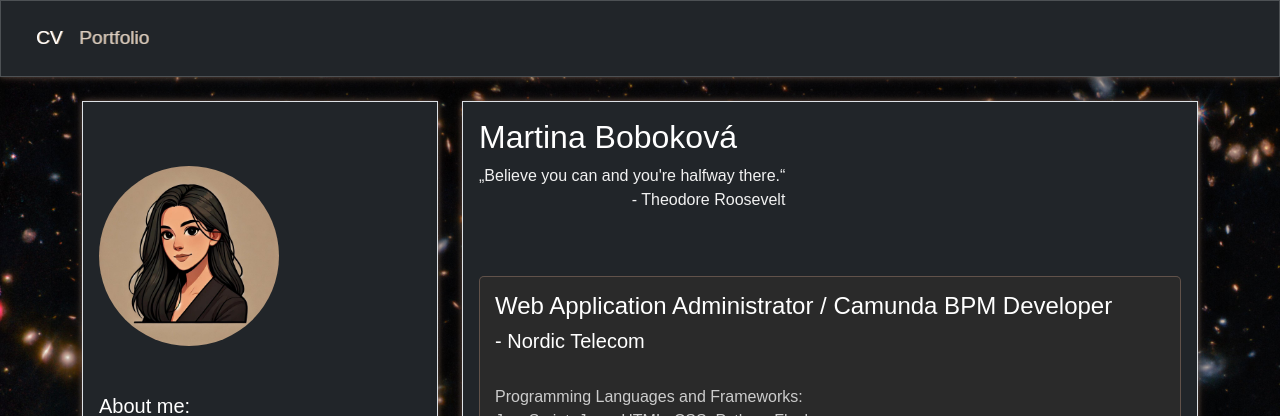
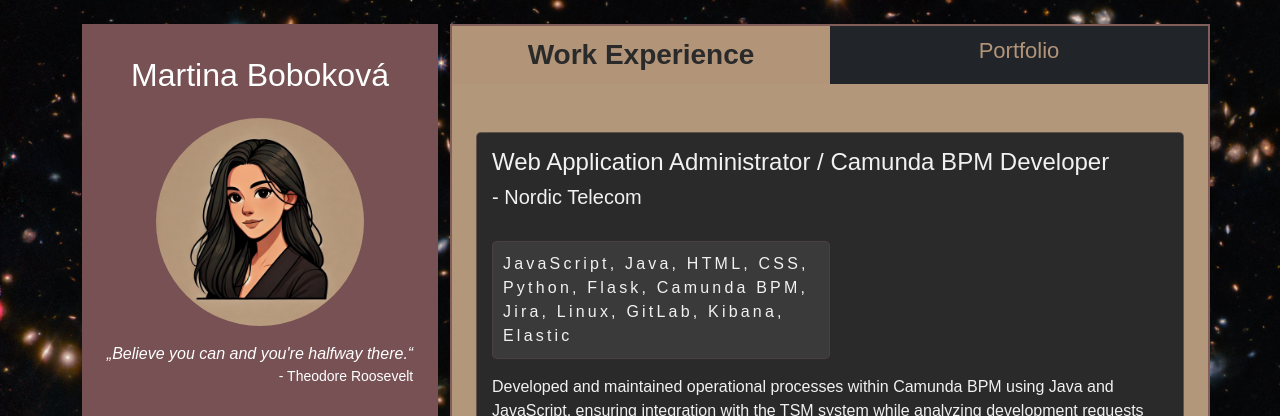
Before and after one commit to mbobokova/my_bio, a Flask app: page / in a window 1280 px wide. Shown: the top 416 px of the page. Run offline with Flask 3, Linux system fonts and the light colour scheme.

Commit message:
- full redesign

```diff
--- a/main.py
+++ b/main.py
@@ -13,10 +13,15 @@ df_portfolio.columns = df_portfolio.columns.str.strip()
 
 @app.route("/", methods=["GET", "POST"])
 def bio():
-    jobs = df_jobs[['position_name', 'company', 'job_description', 'job_detail',
-                    'start_date', 'end_date']].to_dict(orient='records')
+    jobs = df_jobs[df_jobs['priority'] == 1]
+    jobs = jobs[['position_name', 'company', 'tech', 'job_description', 'job_detail',
+                 'start_date', 'end_date']].to_dict(orient='records')
 
-    return render_template("bio.html", jobs=jobs)
+    old_jobs = df_jobs[df_jobs['priority'] == 2]
+    old_jobs = old_jobs[['position_name', 'company', 'tech', 'job_description', 'job_detail',
+                         'start_date', 'end_date']].to_dict(orient='records')
+
+    return render_template("bio.html", jobs=jobs, old_jobs=old_jobs)
 
 
 @app.route("/portfolio/", methods=["GET", "POST"])
@@ -25,6 +30,11 @@ def portfolio():
     return render_template("portfolio.html", projects=projects)
 
 
+"""
 if __name__ == "__main__":
     port = int(os.environ.get("PORT", 5000))
     app.run(debug=False, host="0.0.0.0", port=port)
+"""
+if __name__ == "__main__":
+    with app.app_context():
+        app.run(debug=True, port=5001)
--- a/static/css/style.css
+++ b/static/css/style.css
@@ -1,3 +1,5 @@
+/* Background */
+
 body.custom-background {
     background-image: url('../images/nasa_background.jpeg');
     background-repeat: repeat;
@@ -8,12 +10,63 @@ body.custom-background {
     font-family: Arial, sans-serif;
 }
 
-h1, h2, h3, h4, h5, h6 {
+/* About Col */
+
+.about_col {
+    background-color: #775153;
     color: #ffffff;
+
+}
+.main_about {
+    position: -webkit-sticky; /* For Safari */
+    position: sticky;
+    top: 0; /* Make it stick at the top */
 }
 
-p, h6 {
-    color: #cccccc;
+.bio_name blockquote {
+    font-style: italic;
+}
+.bio_name blockquote span {
+    font-style:normal;
+    font-size: 14px;
+}
+.bio_about img {
+    max-width: 240px;
+}
+.bio_contact img {
+    max-width: 24px;
+    margin-right: 6px;
+}
+.about_col ul {
+    list-style-type:none;
+}
+
+.bio_skills, .bio_contact {
+    background-color: #2a2a2a;
+    border: 1px solid rgba(224, 176, 150, 0.3);
+    padding: 10px;
+    margin: 10px;
+    border-radius: 5px;
+}
+.bio_skills {
+    background-image: url('../images/technology.png');
+    background-size: 25%;
+    background-position: top 6px left 6px;
+    background-repeat: no-repeat;
+}
+.bio_contact {
+    background-image: url('../images/communicate.png');
+    background-size: 30%;
+    background-position: top 16px right 16px;
+    background-repeat: no-repeat;
+    padding-left: 24px;
+}
+/* -- Main contend -- */
+
+.main_content {
+    background-color: #b2977a;
+    border: 2px solid rgba(119, 81, 83, 0.8);
+    padding: 0;
 }
 
 .bio_job, .project {
@@ -22,6 +75,60 @@ p, h6 {
     padding: 15px;
     border-radius: 5px;
 }
+
+/* Navbar */
+
+.navbar {
+    padding: 0;
+    text-align: center;
+}
+
+.navbar-nav .nav-item {
+    width: 50%;
+}
+.navbar a, .project a {
+    color: #b29478;
+    text-decoration: none;
+    font-size: 22px;
+}
+.nav-link.active{
+    color: #2a2a2a;
+    font-size: 28px;
+    font-weight: bold;
+    background-color: #b29478!important;
+}
+
+.navbar a:hover, .project a:hover {
+    color: #775153;
+}
+
+/* Bio Job / Detail */
+
+.bio_job_tech {
+    width: 50%;
+    padding: 10px;
+    border: 1px solid #77515342;
+    background-color: #7f7f7f30;
+    cursor: pointer;
+    border-radius: 5px;
+    letter-spacing: 0.2em
+}
+.modal-content {
+    background-color: #2a2a2a;
+    color: #f1f1f1;
+}
+
+.modal-header, .modal-footer {
+    border-color: #333333;
+}
+
+/* Projects in portfolio */
+
+.project img {
+    max-height: 180px
+}
+
+/* Buttons */
 
 .btn {
     background-color: #444444;
@@ -32,52 +139,7 @@ p, h6 {
     border-radius: 5px;
 }
 
-.btn:hover {
-    background-color: #555555;
+.btn-secondary:hover {
+    background-color: #775153!important;
+
 }
-
-a {
-    color: #f1f1f1;
-    text-decoration: none;
-    text-shadow: 1px 0px #b3987b;
-}
-a:hover {
-    color: #b39579;
-}
-.nav-link {
-    font-size: larger;
-}
-.nav-link:hover, .nav-link.active {
-    color: #b39579;
-    font-weight: 500;
-    text-shadow: white;
-}
-
-.modal-content {
-    background-color: #2a2a2a;
-    color: #f1f1f1;
-}
-
-.modal-header, .modal-footer {
-    border-color: #333333;
-}
-
-.project {
-    min-height: 220px
-}
-
-.bg-dark {
-    background-color: #343a40;
-    box-shadow: 0 0 5px rgba(224, 176, 150, 0.3), 0 0 10px rgba(224, 176, 150, 0.2), 0 0 21px rgba(0, 0, 0, 0.5);
-    padding: 15px;
-    border: 1px solid rgba(255, 255, 255, 0.2);
-}
-
-.img-fluid {
-    max-height: 180px
-}
-
-.btn-outline-light {
-    border-color: rgb(93 54 15);
-    background-color: #b3967a3b;
-}
--- a/templates/base.html
+++ b/templates/base.html
@@ -8,31 +8,82 @@
     <title>{% block title %}My Flask App{% endblock %}</title>
 </head>
 <body class="custom-background">
-    <nav class="navbar navbar-expand-lg navbar-dark bg-dark">
-        <div class="container-fluid">
-            <button class="navbar-toggler" type="button" data-bs-toggle="collapse" data-bs-target="#navbarNav" aria-controls="navbarNav" aria-expanded="false" aria-label="Toggle navigation">
-                <span class="navbar-toggler-icon"></span>
-            </button>
 
-            <div class="collapse navbar-collapse" id="navbarNav">
-                <ul class="navbar-nav">
+    <div class="container mt-4">
+        <div class="row">
+
+            <div class="col-md-4 main_about">
+                <div class="p-3 h-100 about_col">
+                    <div class="bio_about mt-3">
+                        <div class="bio_name text-center">
+                            <h2 class="mb-2">Martina Boboková</h2>
+                            <img src="/static/images/36.jpg" alt="photo" class="p-3 img-fluid mx-auto d-block rounded-circle">
+                            <blockquote class="d-inline-block">
+                                „Believe you can and you're halfway there.“
+                                <br>
+                                <span class="d-block text-end">- Theodore Roosevelt</span>
+                            </blockquote>
+                        </div>
+
+
+
+                    </div>
+                    <div class="bio_skills mt-3">
+                        <h4 class="mt-4 mb-5 text-end">TECH EXPERIENCES</h4>
+                        <pre><code>
+{
+  'Python': ['Flask', 'Django'],
+  'VCS': ['Git', 'GitHub', 'GitLab'],
+  'DB': ['MySQL', 'SQLite'],
+  'FrontEnd': {
+    'JavaScript': ['Node.js', 'jQuery'],
+    'Google Apps Script || Cloud'': [''],
+    'HTML': [''],
+    'CSS': ['Sass', 'Bootstrap']
+  },
+  'IDEs': ['PyCharm', 'Visual Studio Code'],
+  'Other': ['Jupyter', 'Linux', 'ASP'],
+  'Tools': ['Jira', 'Trello', 'Figma']
+}
+                        </code></pre>
+                    </div>
+                    <div class="bio_contact mt-5">
+                        <h4 class="mt-2 mb-4">Contact me</h4>
+                        <p class="mt-2">
+                            <img src="/static/images/address.png" alt="photo" class="img-fluid">
+                            Prague</p>
+                        <p class="mt-2">
+                            <img src="/static/images/phone.png" alt="photo" class="img-fluid">
+                            <a class="text-decoration-none text-white" href="tel:+420778962765">778 962 765</a></p>
+                        <p class="mt-2">
+                            <img src="/static/images/mail.png" alt="photo" class="img-fluid">
+                            martina.bobokova@gmail.com</p>
+
+                    </div>
+                </div>
+            </div>
+
+            <div class="col-md-8 main_content">
+
+                <nav class="navbar navbar-expand bg-dark">
+                    <ul class="navbar-nav w-100">
                         <li class="nav-item">
-                        <a class="nav-link {% if request.endpoint == 'bio' %}active{% endif %}" aria-current="page" href="{{ url_for('bio') }}">CV</a>
+                            <a class="nav-link {% if request.endpoint == 'bio' %}active{% endif %}" aria-current="page" href="{{ url_for('bio') }}">Work Experience</a>
                         </li>
                         <li class="nav-item">
                             <a class="nav-link {% if request.endpoint == 'portfolio' %}active{% endif %}" href="{{ url_for('portfolio') }}">Portfolio</a>
                         </li>
                     </ul>
+                </nav>
+
+                <div class="p-4 h-100">
+                    {% block content %}
+                    <!-- Main content block, to be overridden by child templates -->
+                    {% endblock %}
                 </div>
             </div>
 
-    </nav>
-
-<div class="container mt-4">
-
-        {% block content %}
-        <!-- Tento blok bude nahradený obsahom z dedičnej šablóny -->
-        {% endblock %}
+        </div>
     </div>
 
     <script src="/static/js/scripts.js"></script>
--- a/templates/bio.html
+++ b/templates/bio.html
@@ -3,53 +3,43 @@
 {% block title %}Bio{% endblock %}
 
 {% block content %}
-<div class="row">
-    <div class="col-md-4">
-        <div class="p-3 border bg-dark h-100">
-            <div class="bio_about mt-5">
-                <img src="/static/images/36.jpg" alt="photo" class="img-fluid rounded-circle">
-                <h5 class="mt-5">About me:</h5>
-                <p>I am seeking a role focused on web development, with a strong interest in back-end development, but given my experience, I am open to starting in front-end development and smoothly transitioning to back-end. Until recently, I was learning and working with Python, and I am currently studying how to work with React. I do not have a specific programming language that I must work with and am always eager to learn something new. I am a quick learner, enthusiastic about engaging in interesting and challenging projects that allow me to grow and contribute effectively.</p>
-            </div>
-            <div class="bio_skills mt-5">
-                <h5>Digital Skills:</h5>
-                <ul>
-                    <li>Python, Flask, Django</li>
-                    <li>HTML, CSS, SCSS, Bootstrap</li>
-                    <li>MySql, Sqlite</li>
-                    <li>Javascript, Node.js, jQuery, ASP classic</li>
-                    <li>Git, GitHub, GitLab, Linux</li>
-                    <li>Microsoft Office, Google apps</li>
-                </ul>
-            </div>
-        </div>
-    </div>
-
-    <div class="col-md-8">
-        <div class="p-3 border bg-dark h-100">
-            <div class="bio_name">
-                <h2>Martina Boboková</h2>
-                <blockquote class="d-inline-block">
-                    „Believe you can and you're halfway there.“
-                    <br>
-                    <span class="d-block text-end">- Theodore Roosevelt</span>
-                </blockquote>
-            </div>
 
 <div class="bio_jobs" id="bio_jobs">
     {% for job in jobs %}
-                    <div class="bio_job my-5">
-                        <h4>{{ job.position_name | safe }}</h4>
-                        <h5>- {{ job.company | safe }}</h5><br>
+        <div class="bio_job my-4">
+            <h4 class="">{{ job.position_name | safe }}</h4>
+            <h5 class="">- {{ job.company | safe }}</h5><br>
+
+            <div class="bio_job_tech mb-3">
+                {{ job.tech | safe }}
+            </div>
+
             <p>{{ job.job_description | safe }}</p>
-                        <button type="button" class="btn-outline-light btn-sm" data-bs-toggle="modal" data-bs-target="#jobDetailModal" data-job="{{ job.job_detail }}" data-position="{{ job.position_name }}" data-start="{{ job.start_date }}" data-end="{{ job.end_date }}">
-                            View Details
+
+            <div class="d-flex justify-content-end">
+                <button type="button" class="btn btn-secondary" data-bs-toggle="modal" data-bs-target="#jobDetailModal" data-job="{{ job.job_detail }}" data-position="{{ job.position_name }}" data-start="{{ job.start_date }}" data-end="{{ job.end_date }}">
+                    Read more...
                 </button>
+            </div>
+        </div>
+    {% endfor %}
+    {% for old_job in old_jobs %}
+        <div class="bio_job my-4">
+            <h4 class="">{{ old_job.position_name | safe }}</h4>
+            <h5 class="">- {{ old_job.company | safe }}</h5><br>
+
+            <p>{{ old_job.job_description | safe }}</p>
+
+            <div class="d-flex justify-content-end">
+
+            </div>
         </div>
     {% endfor %}
 </div>
 
-            <!-- Modal -->
+
+<!-- Modal block JOB DESCRIPTION -->
+
 <div class="modal fade" id="jobDetailModal" tabindex="-1" aria-labelledby="jobDetailModalLabel" aria-hidden="true">
     <div class="modal-dialog">
         <div class="modal-content">
@@ -65,10 +55,6 @@
             <div class="modal-footer">
                 <button type="button" class="btn btn-secondary" data-bs-dismiss="modal">Close</button>
             </div>
-                    </div>
-                </div>
-            </div>
-
         </div>
     </div>
 </div>
```
Also changed, not shown: jobs.csv (+9 -21 lines), templates/portfolio.html (+4 -4 lines), 1 other file. Lines whose indentation alone changed are shown as unchanged.
